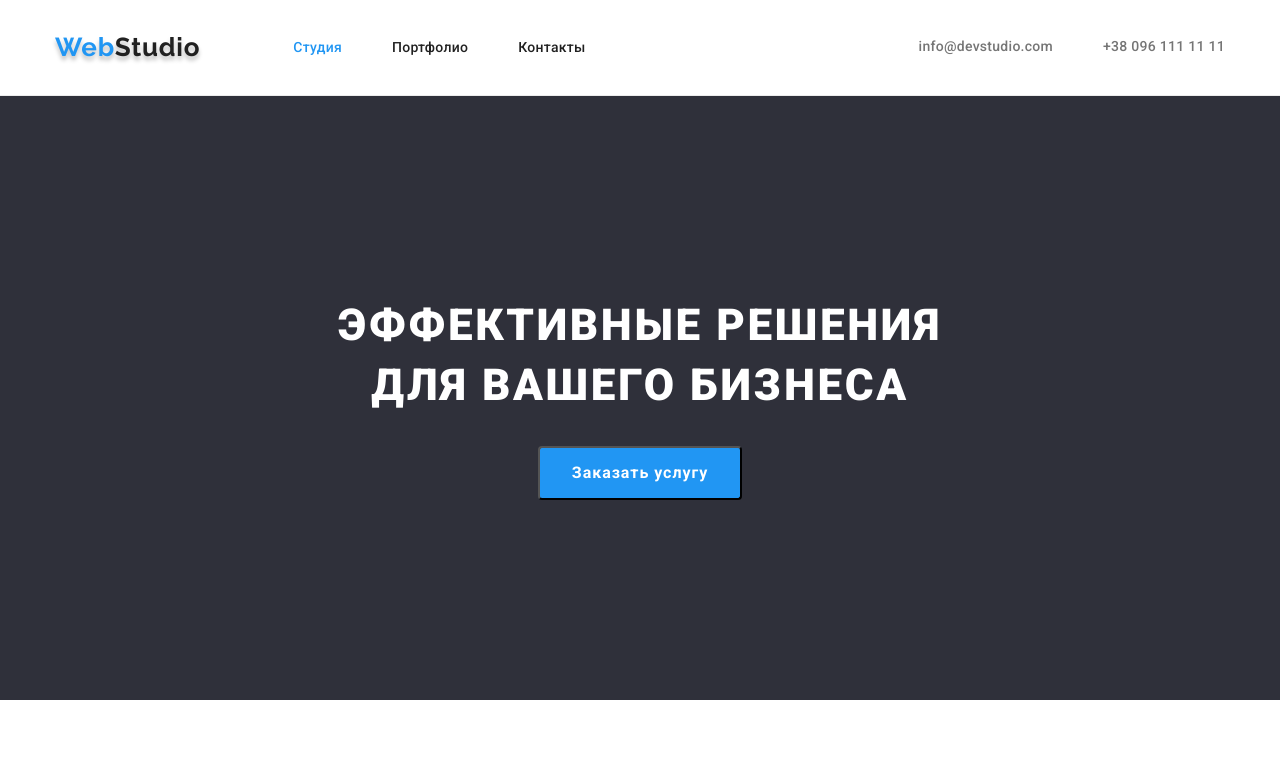
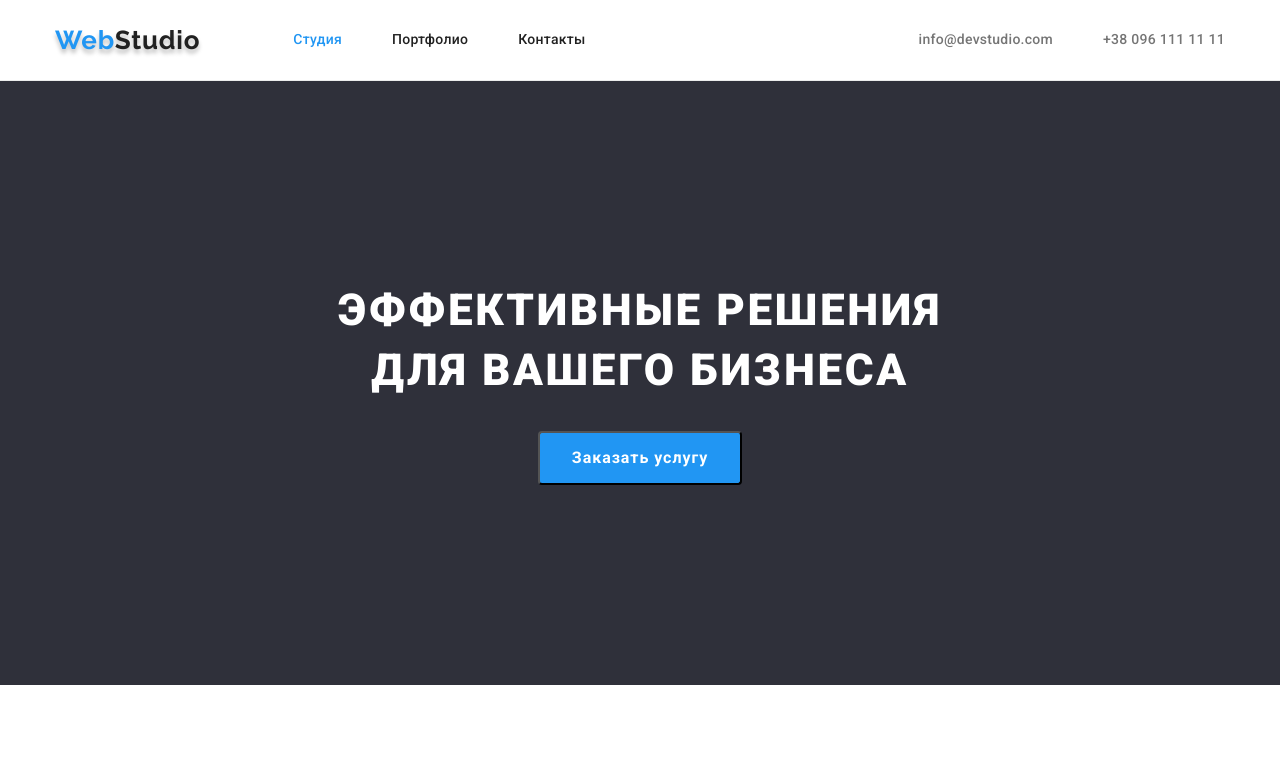
Before and after one commit to dmistori84/goit-markup-hw-03, a plain HTML site: page index.html in a window 1280 px wide. Shown: the top 775 px of the page. Drawn offline with nearby package versions, Linux system fonts and the light colour scheme.

Commit message:
Высота хедера как на макете
Спасибо ментору!

```diff
--- a/css/style.css
+++ b/css/style.css
@@ -58,8 +58,6 @@ img {
 .header-container {
   display: flex;
   align-items: center;
-  padding-top: 32px;
-  padding-bottom: 32px;
 }
 .nav {
   display: flex;
@@ -70,12 +68,10 @@ img {
   align-items: center;
 }
 
-/*   Вертикальные паддинги для кликабельности
 .nav-link {
-  padding-top: 5px;
-  padding-bottom: 5px;
+  display: block;
+  padding: 32px 0;
 }
-   Вертикальные паддинги для кликабельности   */
 
 .nav-item:not(:last-child) {
   margin-right: 50px;
```
